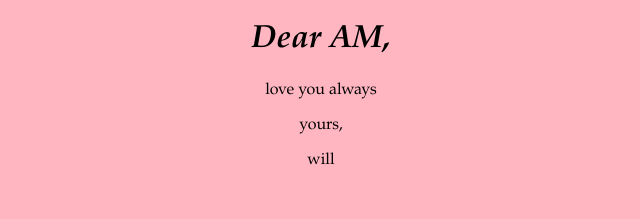
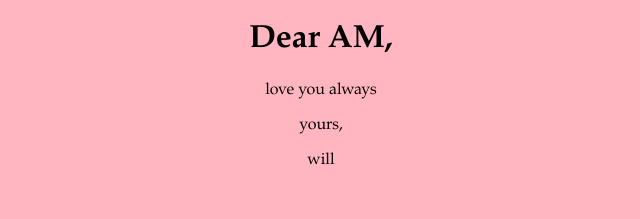
Before and after one commit to wmartens8/wmartens8.github.io, a plain HTML site: page index.html in a window 1280 px wide. Shown: the top 219 px of the page, 319-959 px from the left. Drawn offline with Linux system fonts and the light colour scheme.

Commit message:
Edits - FinalLastAM_

```diff
--- a/index.html
+++ b/index.html
@@ -2,7 +2,7 @@
 <html>
 <head>
 <style>
-h1 {text-align: center; font-style: italic}
+h1 {text-align: center;}
 p {text-align: center;}
 div {text-align: center;}
 body {background-color: lightpink; font-family: Garamond;}
```
